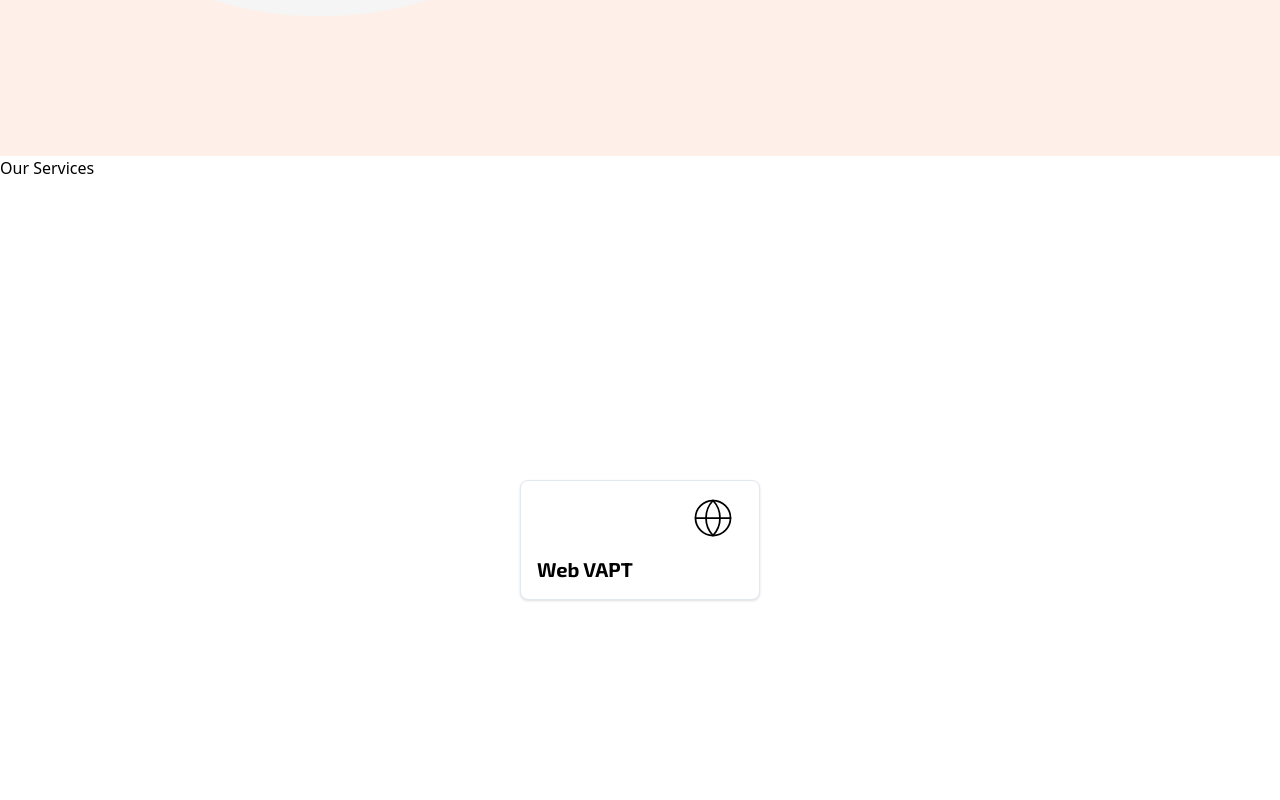
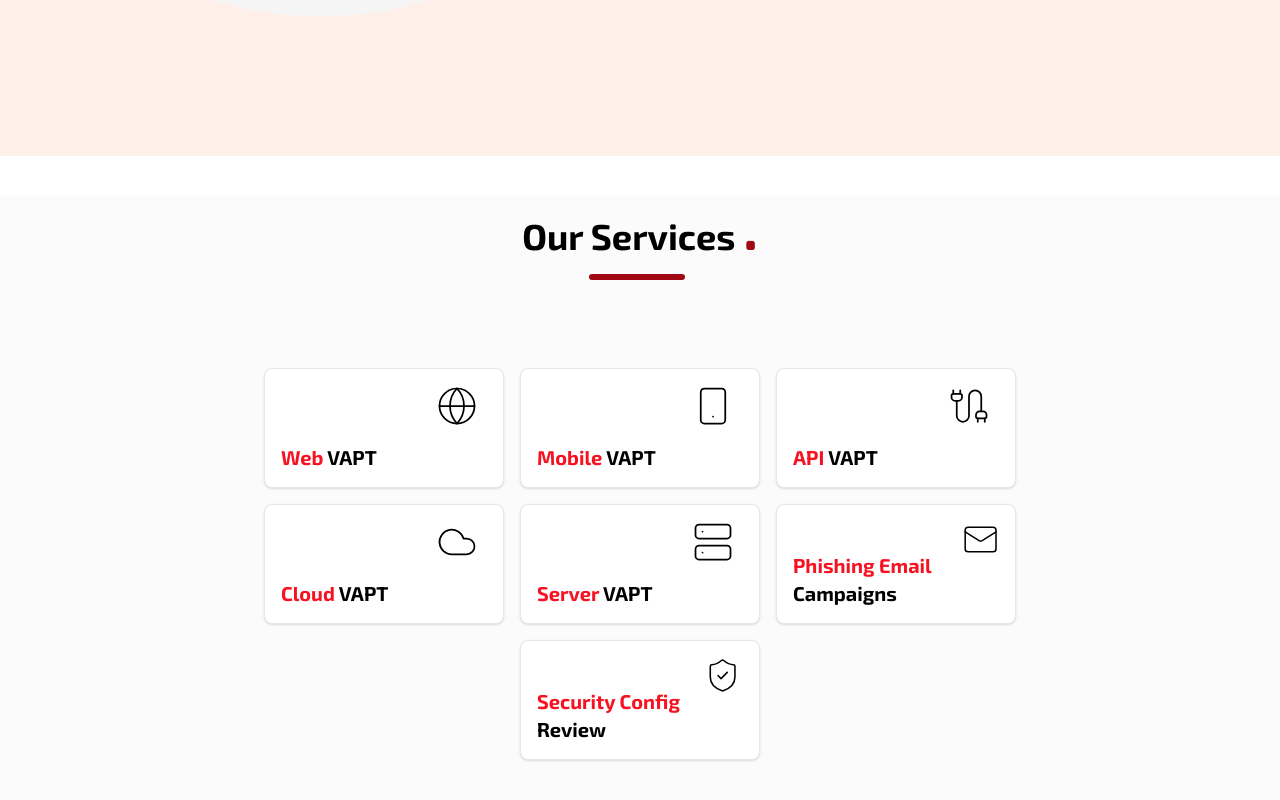
Before and after one commit to AndrickSilva/cyber, a React (Vite) app: page / in a window 1280 px wide. Shown: the part 628-1428 px from the top of the page. Built offline with nearby package versions, Linux system fonts and the light colour scheme.

Commit message:
enhance Services component with new layout and icons; add secure.svg asset

```diff
--- a/src/components/Services.jsx
+++ b/src/components/Services.jsx
@@ -1,22 +1,58 @@
 import { Globe } from "lucide-react";
+import secure from "../assets/secure.svg";
+import { Smartphone } from "lucide-react";
+import { Cable } from "lucide-react";
+import { Cloud } from "lucide-react";
+import { Server } from "lucide-react";
+import { Mail } from "lucide-react";
+import { ShieldCheck } from "lucide-react";
 const Services = () => {
   return (
-    <>
-        <h1>Our Services</h1>
-    <section className="min-h-[90vh] flex flex-col items-center justify-center gap-4">
-      <div className="flex flex-col items-center justify-center gap-4 bg-white shadow-sm border border-slate-200 w-60 h-30 rounded-lg p-4 text-black hover:bg-slate-800 transition-all duration-300 ">
-        <Globe size={60} strokeWidth={1} className="self-end"/>
-        <p className="font-exo font-bold text-xl self-start">Web VAPT</p>
+    <div className="bg-[#fbfbfb]">
+      <div className="relative">
+        <h1 className="mt-10 text-center font-exo font-bold text-4xl before:content-[''] before:h-1.5 before:w-24 before:rounded-full before:left-[46%] before:absolute before:bg-primary before:-bottom-6">
+          Our Services <span className="text-6xl text-primary">.</span>
+        </h1>
       </div>
+      <section className="min-h-[70vh] flex flex-col mt-28  gap-4 relative overflow-hidden items-center">
+        {/* <img src={secure} alt="secure" className="h-[80vh] absolute -right-1 -z-1" /> */}
+        <div className="flex gap-4">
+        <div className="flex flex-col items-center justify-center gap-4 bg-white shadow-sm border border-slate-200 w-60 h-30 rounded-lg p-4 text-black hover:bg-slate-800 hover:text-white cursor-pointer transition-all duration-300 ">
+          <Globe size={60} strokeWidth={1} className="self-end" />
+          <p className="font-exo font-bold text-xl self-start"><span className="text-xl text-tertiary">Web </span>VAPT</p>
+        </div>
+        <div className="flex flex-col items-center justify-center gap-4 bg-white shadow-sm border border-slate-200 w-60 h-30 rounded-lg p-4 text-black hover:bg-slate-800 hover:text-white cursor-pointer transition-all duration-300 ">
+          <Smartphone size={60} strokeWidth={1} className="self-end" />
+          <p className="font-exo font-bold text-xl self-start"><span className="text-xl text-tertiary">Mobile</span> VAPT</p>
+        </div>
+        <div className="flex flex-col items-center justify-center gap-4 bg-white shadow-sm border border-slate-200 w-60 h-30 rounded-lg p-4 text-black hover:bg-slate-800 hover:text-white cursor-pointer transition-all duration-300 ">
+          <Cable size={60} strokeWidth={1} className="self-end" />
+          <p className="font-exo font-bold text-xl self-start"><span className="text-xl text-tertiary">API</span> VAPT</p>
+        </div>
+        </div>
 
-      {/* <li>Mobile VAPT</li>
-        <li>API VAPT</li>
-        <li>Cloud VAPT</li>
-        <li>Server VAPT</li>
-        <li>Phishing Email Campaigns</li>
-        <li>Security Config Review</li> */}
-    </section>
-    </>
+        <div className="flex gap-4">
+        <div className="flex flex-col items-center justify-center gap-4 bg-white shadow-sm border border-slate-200 w-60 h-30 rounded-lg p-4 text-black hover:bg-slate-800 hover:text-white cursor-pointer transition-all duration-300 ">
+          <Cloud size={60} strokeWidth={1} className="self-end" />
+          <p className="font-exo font-bold text-xl self-start"><span className="text-xl text-tertiary">Cloud </span>VAPT</p>
+        </div>
+        <div className="flex flex-col items-center justify-center gap-4 bg-white shadow-sm border border-slate-200 w-60 h-30 rounded-lg p-4 text-black hover:bg-slate-800 hover:text-white cursor-pointer transition-all duration-300 ">
+          <Server size={60} strokeWidth={1} className="self-end" />
+          <p className="font-exo font-bold text-xl self-start"><span className="text-xl text-tertiary">Server</span> VAPT</p>
+        </div>
+        <div className="flex items-center justify-center gap-4 bg-white shadow-sm border border-slate-200 w-60 h-30 rounded-lg p-4 text-black hover:bg-slate-800 hover:text-white cursor-pointer transition-all duration-300 ">
+          <p className="font-exo font-bold text-xl self-end"><span className="text-xl text-tertiary">Phishing Email</span> Campaigns</p>
+          <Mail size={60} strokeWidth={1} className="self-start h-[37px]" />
+        </div>
+        </div>
+        <div className="flex gap-4">
+        <div className="flex items-center justify-center gap-4 bg-white shadow-sm border border-slate-200 w-60 h-30 rounded-lg p-4 text-black hover:bg-slate-800 hover:text-white cursor-pointer transition-all duration-300 ">
+          <p className="font-exo font-bold text-xl self-end"><span className="text-xl text-tertiary">Security Config </span> Review</p>
+          <ShieldCheck size={60} strokeWidth={1} className="self-start h-[37px]" />
+        </div>
+        </div>
+      </section>
+    </div>
   );
 };
 
--- a/src/index.css
+++ b/src/index.css
@@ -7,4 +7,5 @@
 
     --color-primary: #9f0712;
     --color-secondary: #fef0e8;
+    --color-tertiary: #f71222;
 }
```
Also changed, not shown: src/assets/secure.svg (added).
